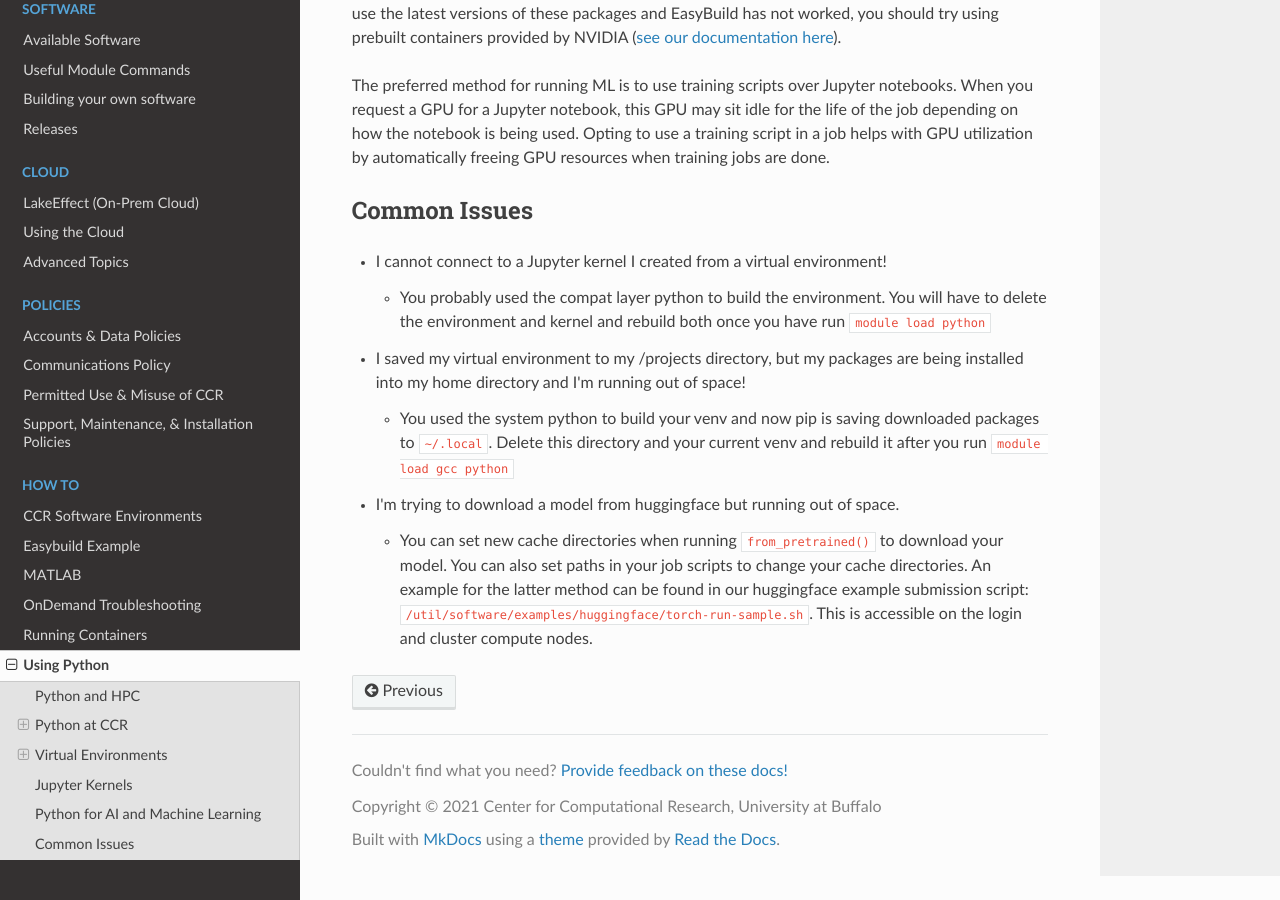
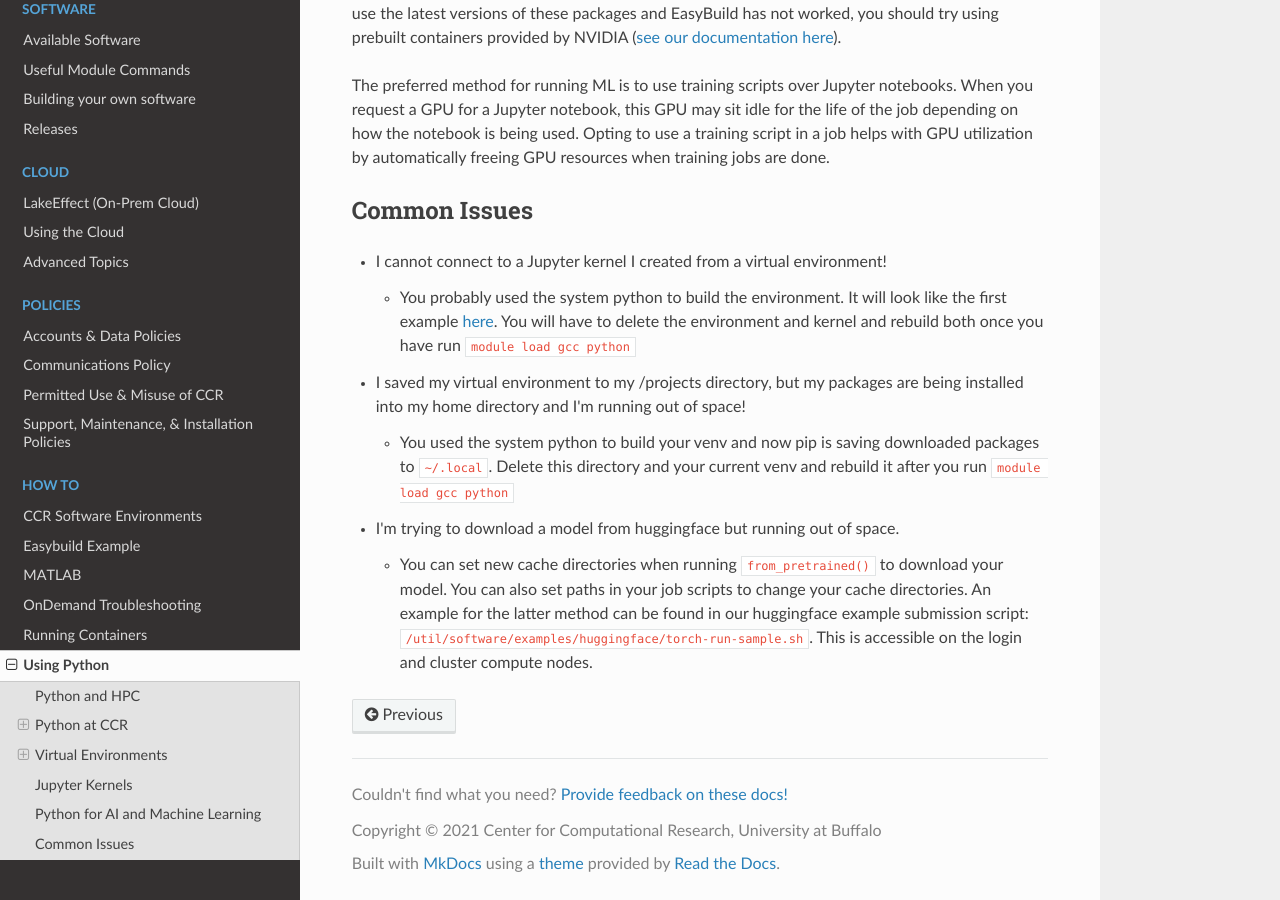
Before and after one commit to ubccr/ccrdocs, an MkDocs documentation site: the page built from pages/howto/python.md, in a window 1280 px wide and 900 px high, scrolled down 3169 px. Built offline with MkDocs 1.6.1, drawn with Linux system fonts in a browser that asks for light colours; nearby versions of some CDN libraries.

Commit message:
Update pages/howto/python.md
Co-authored-by: Dori Sajdak <djm29@buffalo.edu>

```diff
--- a/pages/howto/python.md
+++ b/pages/howto/python.md
@@ -93,7 +93,7 @@ The preferred method for running ML is to use training scripts over Jupyter note
 ## Common Issues
 
 - I cannot connect to a Jupyter kernel I created from a virtual environment!
-    - You probably used the compat layer python to build the environment. You will have to delete the environment and kernel and rebuild both once you have run `module load python`
+    - You probably used the system python to build the environment. It will look like the first example [here](#python-at-ccr).  You will have to delete the environment and kernel and rebuild both once you have run `module load gcc python`
 
 - I saved my virtual environment to my /projects directory, but my packages are being installed into my home directory and I'm running out of space!
     - You used the system python to build your venv and now pip is saving downloaded packages to `~/.local`. Delete this directory and your current venv and rebuild it after you run `module load gcc python`
```
